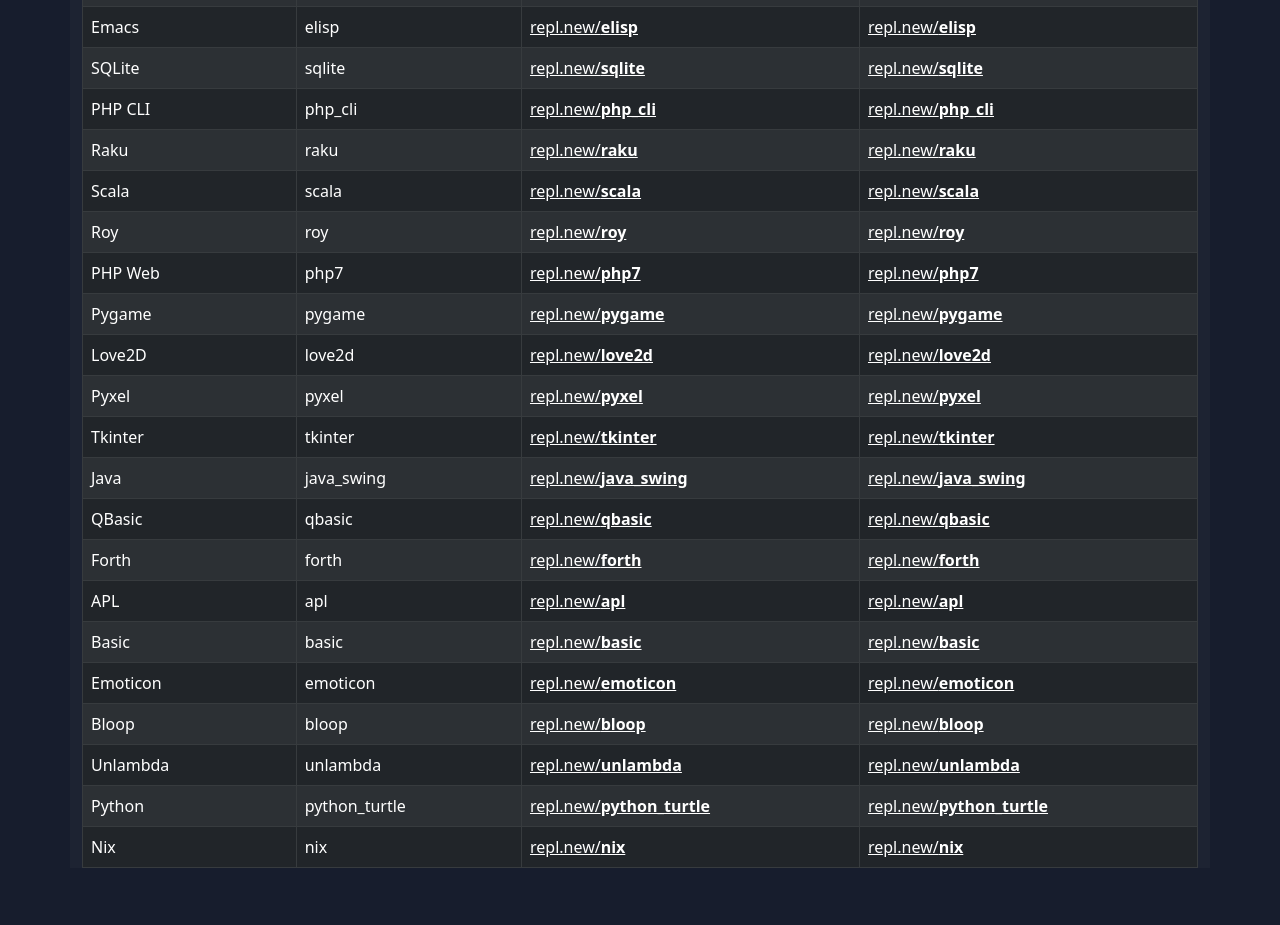
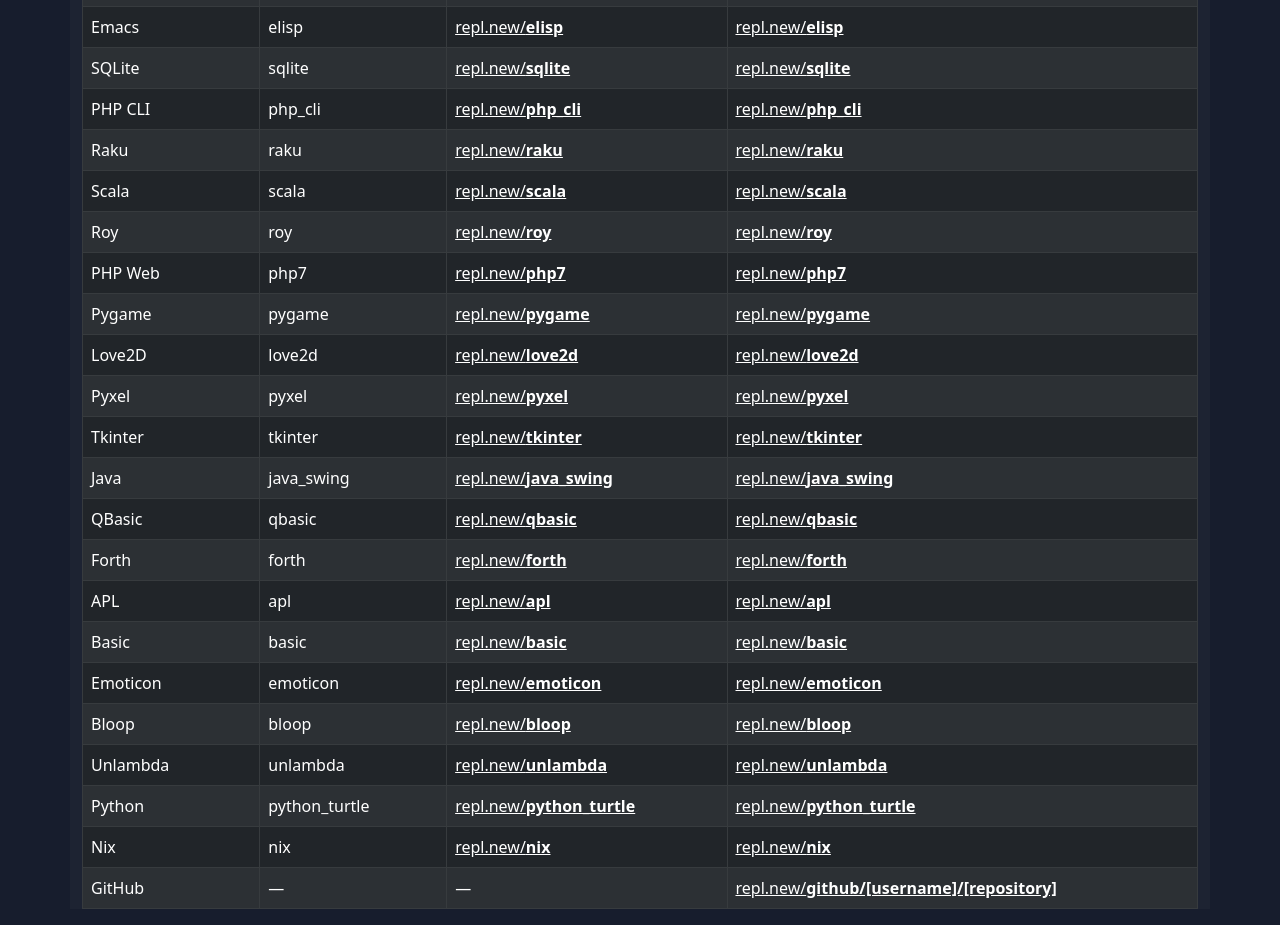
Before and after one commit to jahands/new-redirector-replit, a website: page public/help.html in a window 1280 px wide. Shown: the part 1622-2547 px from the top of the page. Before the commit the page ends 2506 px from the top, so only its background shows below. Drawn offline with nearby package versions, Linux system fonts and the light colour scheme.

Commit message:
Add Github import redirector
Authored-by emilieatreplit

```diff
--- a/index.js
+++ b/index.js
@@ -58,6 +58,11 @@
 app.get('/help', (req, res) => {
     res.sendFile(path.join(__dirname, 'public', 'help.html'));
 });
+
+// instant GitHub imports
+app.get('/github/:username/:repository', async (req, res) => {
+    res.redirect(`https://replit.com/new/github/${req.params.username}/${req.params.repository}`)
+})
 
 app.get('/:lang?/:name?', async (req, res) => {
     let lang = req.params.lang || 'bash';
--- a/public/help.html
+++ b/public/help.html
@@ -102,10 +102,26 @@
                 }
             }
 
+            function generateGitHubRow(table) {
+                let githubRow = table.insertRow();
+                let cell = githubRow.insertCell();
+                let text = document.createTextNode('GitHub');
+                cell.appendChild(text);
+                cell = githubRow.insertCell();
+                text = document.createTextNode('—');
+                cell.appendChild(text);
+                cell = githubRow.insertCell();
+                text = document.createTextNode('—');
+                cell.appendChild(text);
+                cell = githubRow.insertCell();
+                cell.innerHTML = `<a href='https://repl.new/github/username/repository'>repl.new/<b>github/[username]/[repository]</b></a>`
+            }
+
             let table = document.querySelector("table");
             let data = Object.keys(langs.languages[0]);
             generateTable(table, langs.languages);
             generateTableHead(table, [...data, 'Short URL', 'Long URL']);
+            generateGitHubRow(table)
         }
 
         function ready(callback) {
```
